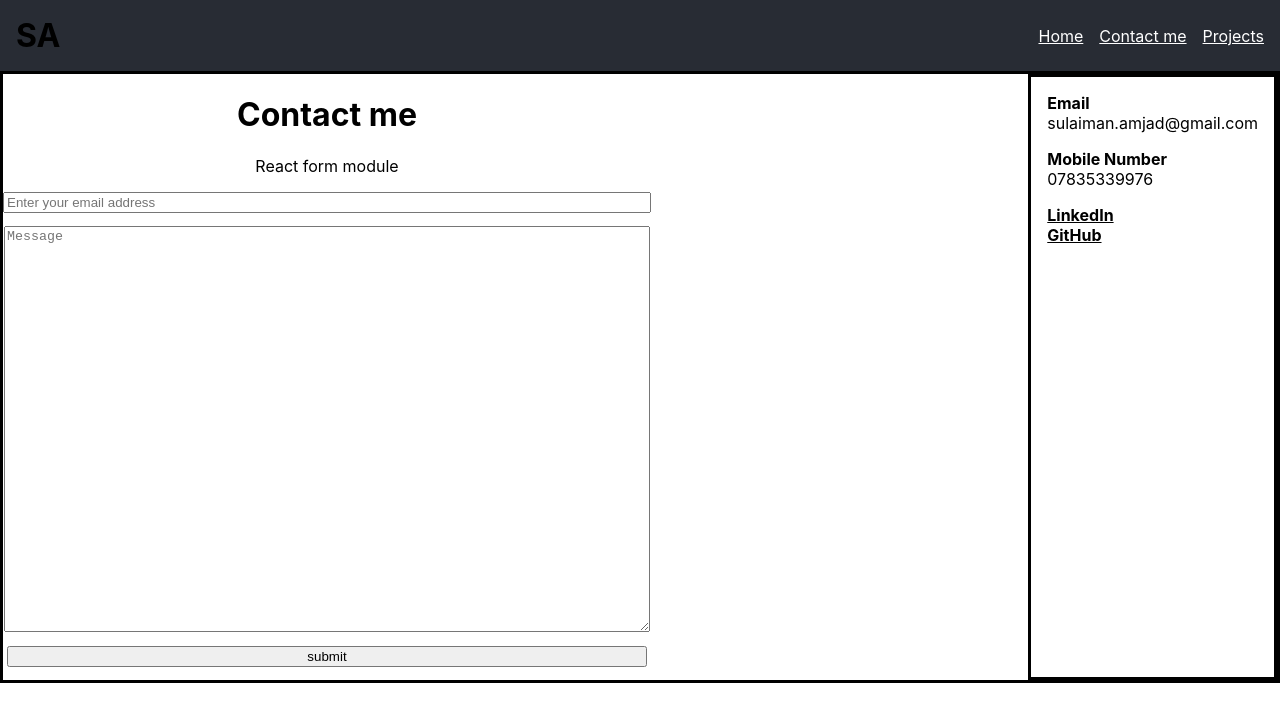
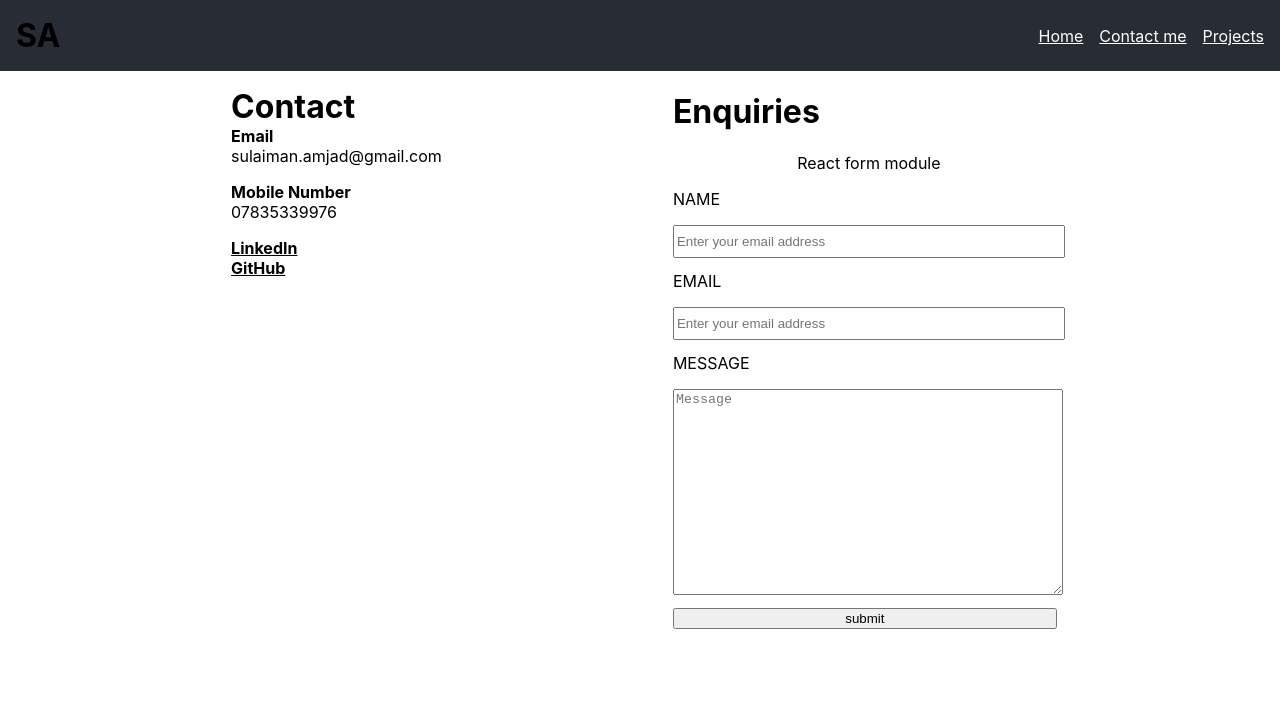
Before and after one commit to Sulaiman-ai/React-Portfolio, a React (Create React App) app in the folder react_portfolio/: page /contact in a window 1280 px wide. Shown: the top 722 px of the page. Built offline with nearby package versions, Linux system fonts and the light colour scheme.

Commit message:
styling changes

```diff
--- a/react_portfolio/src/App.css
+++ b/react_portfolio/src/App.css
@@ -58,40 +58,60 @@ NavLink {
 /* Contact Page */
 
 .contact-page {
-  border: solid;
+  /* border: solid; */
   height: 100%;
   display: flex;
-  justify-content: space-between;
+  justify-content: space-evenly;
   margin: 0;
 }
 
 .contact-form-container {
   border: none;
+  /* padding-right: 12em; */
+}
+
+.contact-form-container h1 {
+  text-align: start;
 }
 
 .Contact-form {
   display: flex;
   flex-direction: column;
-  align-items: center;
+  align-items: start;
 }
 
 .Contact-form * {
-  min-width: 50vw;
+  min-width: 30vw;
   margin-bottom: 1em;
   /* max-width: 50vw; */
 }
 
+.Contact-form label {
+  text-align: start;
+}
+
+.Contact-form input[name="email"],
+.Contact-form input[name="name"] {
+  /* min-width: 30vw; */
+  min-height: 2em;
+}
+
 textarea {
-  min-height: 50vh;
+  min-height: 25vh;
 }
 
 .contact-details {
-  border: solid;
+  width: fit-content;
   padding: 1em;
   text-align: start;
 }
 
+.contact-details h1 {
+}
+
 .contact-details * {
+  width: fit-content;
+  padding: 0;
   margin: 0;
 }
 
@@ -108,6 +128,18 @@ textarea {
 
 .project-details {
   margin-left: 5vw;
+}
+
+.project-details h2 {
+  text-align: start;
+}
+
+.project-links {
+  display: flex;
+}
+
+.project-links * {
+  padding-right: 1em;
 }
 
 img {
@@ -128,7 +160,7 @@ img {
   .contact-page {
     display: flex;
     flex-direction: column;
-    /* justify-content: space-between; */
+    align-items: center;
   }
   .Contact-form * {
     min-width: 90vw;
--- a/react_portfolio/src/components/contact_form.js
+++ b/react_portfolio/src/components/contact_form.js
@@ -2,10 +2,14 @@ function ContactForm(){
     return (
         <>
         <div className="contact-form-container">
-            <h1>Contact me</h1>
+            <h1>Enquiries</h1>
             <p>React form module</p>
             <form className="Contact-form">
+                <label>NAME</label>
+                <input type="text" name="name" placeholder="Enter your email address"/>
+                <label>EMAIL</label>
                 <input type="text" name="email" placeholder="Enter your email address"/>
+                <label>MESSAGE</label>
                 <textArea placeholder="Message"/>
                 <input type="submit" value="submit"/>
             </form>
--- a/react_portfolio/src/components/project.js
+++ b/react_portfolio/src/components/project.js
@@ -6,8 +6,12 @@ function Project(props){
     <img src={props.demosrc}/>
     <div className="project-details">
         <h2>{props.title}</h2>
-        <p><a href={props.deployed} target="_blank">Deployed project</a></p>
-        <p><a href={props.repo} target="_blank">GitHub Repo</a></p>
+        <div className="project-links">
+            <p><a href={props.repo} target="_blank">Source Code</a></p>
+            <p><a href={props.deployed} target="_blank">Application</a></p>
+        </div>
+        <div className="project-description"></div>
+        <div className="project-skills"></div>
     </div>
     </div>
     </>
--- a/react_portfolio/src/pages/contact.js
+++ b/react_portfolio/src/pages/contact.js
@@ -3,8 +3,9 @@ import ContactForm from "../components/contact_form"
 function Contact(){
     return (
     <div className="contact-page">
-        <ContactForm/>
+
         <div className="contact-details">
+            <h1>Contact</h1>
             <h4>Email</h4>
             <p>sulaiman.amjad@gmail.com</p>
 
@@ -25,6 +26,7 @@ function Contact(){
                 <p>07835339976</p>
             </div> */}
         </div>
+        <ContactForm/>
     </div>
     )
 }
```
